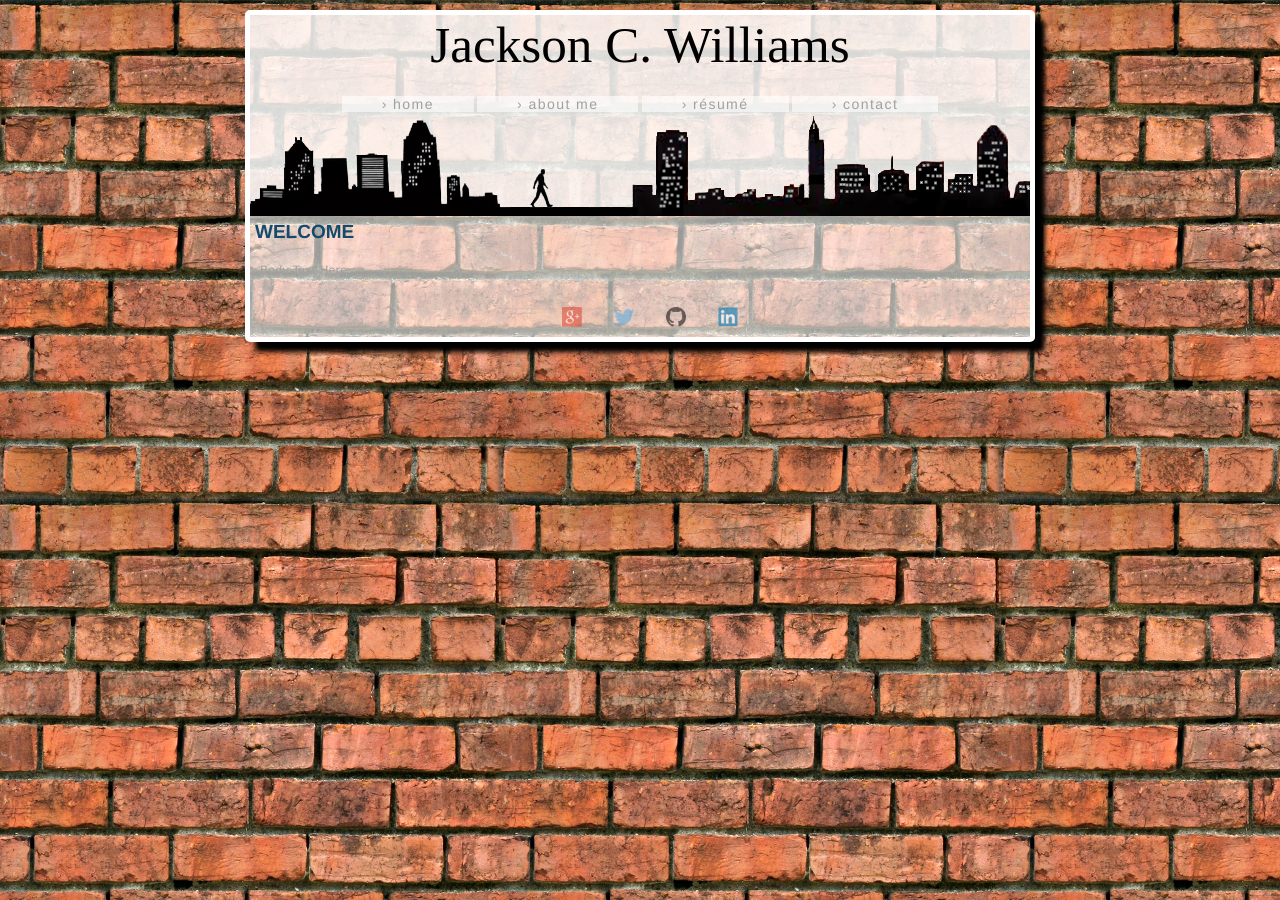
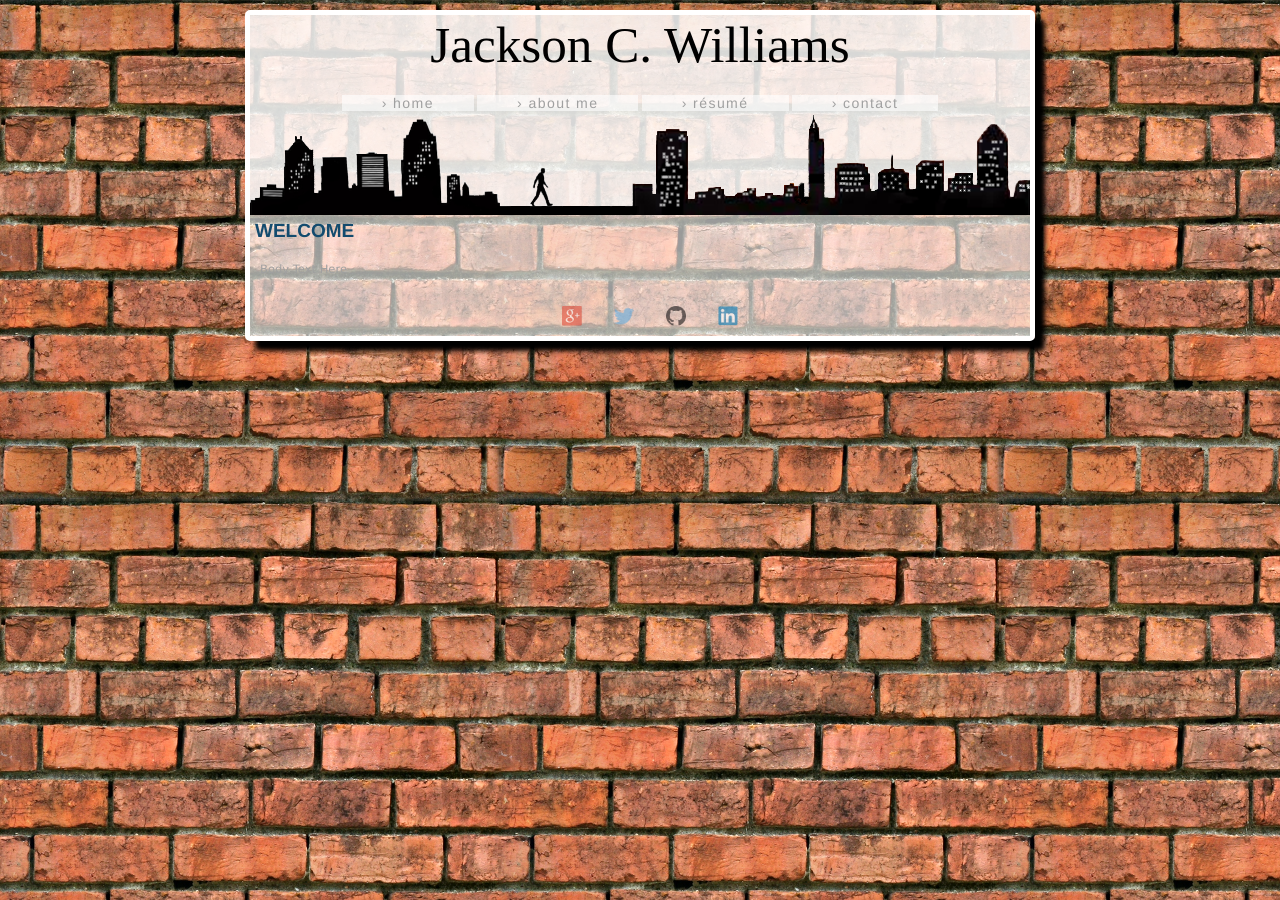
Before and after one commit to jacksoncwilliams/jackson-erin, a Jekyll site: the page built from index.html, in a window 1280 px wide. Built offline with Jekyll 4.4.1, drawn with Linux system fonts in a browser that asks for light colours.

Commit message:
Update main.css

```diff
--- a/css/main.css
+++ b/css/main.css
@@ -41,7 +41,7 @@
 #navigation {
 clear: none;
 text-align: center;
-padding-top: 1px;
+margin-top: 0px;
 height: 20px;
 background: inherit;
 }
```
